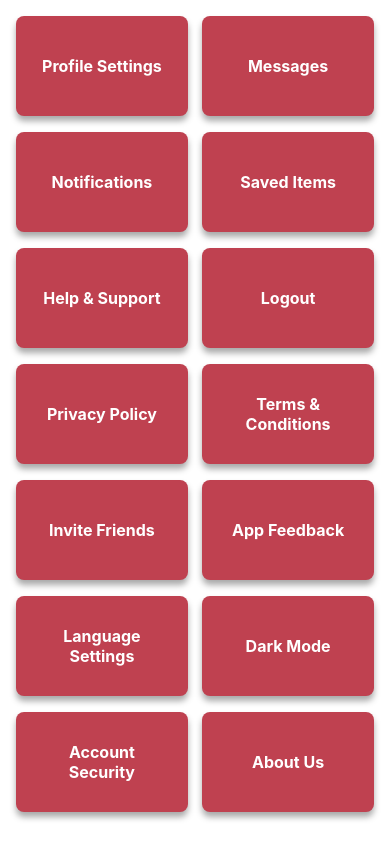
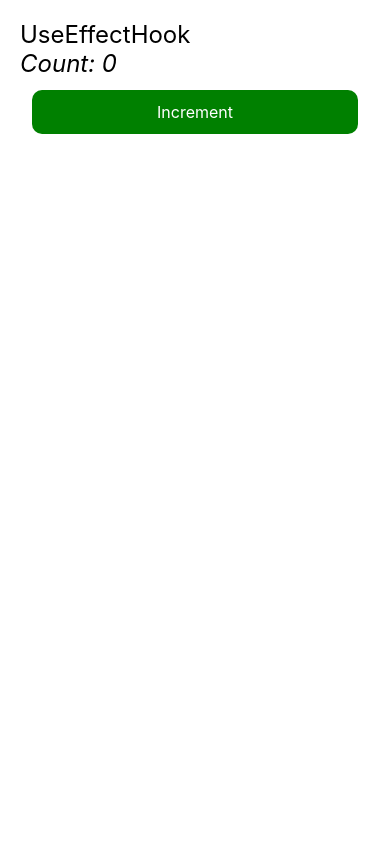
Before and after one commit to TayyabHussain03/react_native_cli_batch2, a React Native app: screen / in a window 390 px wide. Built offline with nearby package versions, Linux system fonts and the light colour scheme.

Commit message:
UseEffect for mounting phase

```diff
--- a/App.jsx
+++ b/App.jsx
@@ -11,6 +11,7 @@ import SectionListScreen from './src/components/SectionListScreen.jsx'
 import Login from './src/components/Login.jsx'
 import UserContact from './src/screens/ContactList/UserContact.jsx'
 import Grid from './src/components/Grid.jsx'
+import UseEffectHook from './src/components/UseEffectHook.jsx'
 
 const App = () => {
   return (
@@ -26,7 +27,8 @@ const App = () => {
       {/* <SectionListScreen/> */}
       {/* <Login /> */}
       {/* <UserContact /> */}
-      <Grid/>
+      {/* <Grid/> */}
+      <UseEffectHook/>
     </View>
   )
 }
--- a/src/components/Grid.jsx
+++ b/src/components/Grid.jsx
@@ -45,10 +45,10 @@ const styles = StyleSheet.create({
     gridItem: {
         width: '48%', // Two items per row
         height: 100,
-        backgroundColor: '#bf4150',
+        backgroundColor: '#f26f3e',
         padding: 20,
         marginBottom: 16,
-        borderRadius: 8,
+        borderRadius: 20,
         justifyContent: "center",
         shadowColor: "#000",
         shadowOffset: {
--- /dev/null
+++ b/src/components/UseEffectHook.jsx
@@ -0,0 +1,25 @@
+import { View, Text, TouchableOpacity, Alert } from 'react-native'
+import React, { useEffect, useState } from 'react'
+
+const UseEffectHook = () => {
+    const [count, setCount] = useState(0)
+
+    // useEffect(()=>{
+    //     Alert.alert('Important Notice', 'Run UseEffect on every render or state update');
+    // })
+
+    useEffect(()=>{
+        Alert.alert('Important Notice', 'Run UseEffect on first render');
+    },[])
+    return (
+        <View style={{margin:12,padding:8}}>
+            <Text style={{ fontSize: 24 }}>UseEffectHook</Text>
+            <Text style={{ fontSize: 24, fontStyle: 'italic' }}>Count: {count}</Text>
+            <TouchableOpacity style={{backgroundColor:"green", borderRadius:10, padding:12, margin:12}} onPress={() => {
+                setCount(count + 1)
+            }}><Text style={{color:"white", textAlign:"center", fontSize:16}}>Increment</Text></TouchableOpacity>
+        </View>
+    )
+}
+
+export default UseEffectHook;
```
